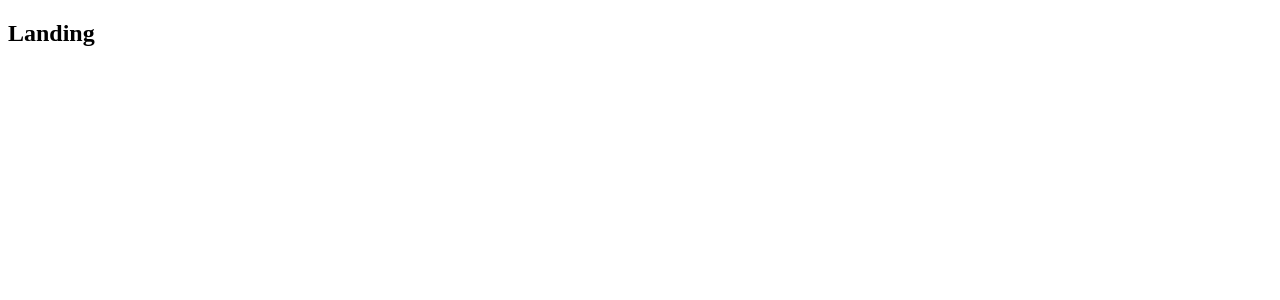
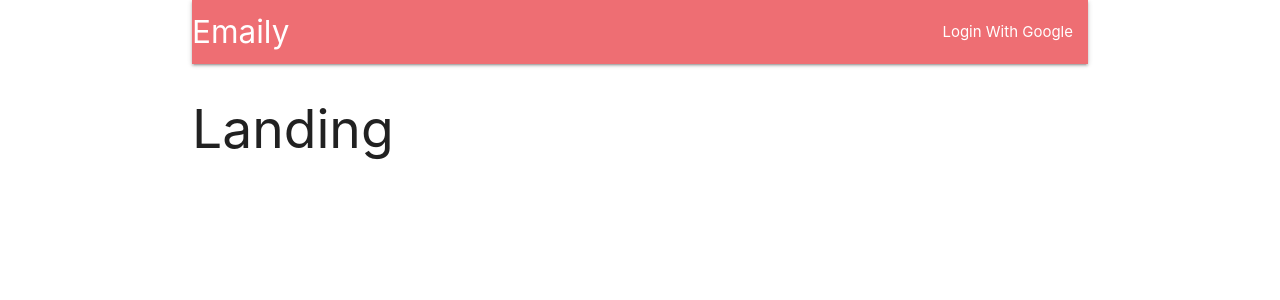
Before and after one commit to chanyu1/fullstack-node-with-react, a React (Create React App) app in the folder client/: page / in a window 1280 px wide. Shown: the top 300 px of the page. Built offline with nearby package versions, Linux system fonts and the light colour scheme.

Commit message:
Add actions

```diff
--- a/client/package.json
+++ b/client/package.json
@@ -7,12 +7,14 @@
     "@testing-library/react": "^11.2.7",
     "@testing-library/user-event": "^13.1.9",
     "http-proxy-middleware": "^2.0.0",
+    "materialize-css": "^1.0.0",
     "react": "^17.0.2",
     "react-dom": "^17.0.2",
     "react-redux": "^7.2.4",
     "react-router-dom": "^5.2.0",
     "react-scripts": "4.0.3",
     "redux": "^4.1.0",
+    "redux-thunk": "^2.3.0",
     "web-vitals": "^2.0.1"
   },
   "scripts": {
--- a/client/src/App.js
+++ b/client/src/App.js
@@ -1,20 +1,24 @@
 import React from "react";
-import { BrowserRouter, Switch, Route } from "react-router-dom";
+import { BrowserRouter, Route } from "react-router-dom";
 
-const Header = () => <h2>Header</h2>;
+import Header from "./components/Header";
+
+const Landing = () => <h2>Landing</h2>;
 const Dashboard = () => <h2>Dashboard</h2>;
 const SurveyNew = () => <h2>SurveyNew</h2>;
-const Landing = () => <h2>Landing</h2>;
 
 const App = () => {
   return (
-    <BrowserRouter>
-      <div>
-        <Switch>
-          <Route exact path="/" component={Landing}></Route>
-        </Switch>
-      </div>
-    </BrowserRouter>
+    <div className="container">
+      <BrowserRouter>
+        <div>
+          <Header />
+          <Route exact path="/" component={Landing} />
+          <Route exact path="/surveys" component={Dashboard} />
+          <Route exact path="/surveys/new" component={SurveyNew} />
+        </div>
+      </BrowserRouter>
+    </div>
   );
 };
 
--- /dev/null
+++ b/client/src/_actions/index.js
@@ -0,0 +1,6 @@
+import axios from "axios";
+import { FETCH_USER } from "./types";
+
+const fetchUser = () => {
+  axios.get("/api/current_user");
+};
--- /dev/null
+++ b/client/src/_actions/types.js
@@ -0,0 +1 @@
+export const FETCH_USER = "FETCH_USER";
--- /dev/null
+++ b/client/src/components/Header.js
@@ -0,0 +1,20 @@
+import React, { Component } from "react";
+
+class Header extends Component {
+  render() {
+    return (
+      <nav>
+        <div className="nav-wrapper">
+          <a className="left brand-logo">Emaily</a>
+          <ul className="right">
+            <li>
+              <a>Login With Google</a>
+            </li>
+          </ul>
+        </div>
+      </nav>
+    );
+  }
+}
+
+export default Header;
--- a/client/src/index.js
+++ b/client/src/index.js
@@ -1,7 +1,9 @@
+import "materialize-css/dist/css/materialize.min.css";
 import React from "react";
 import ReactDOM from "react-dom";
 import { Provider } from "react-redux";
 import { createStore, applyMiddleware } from "redux";
+import ReduxThunk from "redux-thunk";
 
 import App from "./App";
 import reducers from "./_reducers";
```
Also changed, not shown: 1 other file (tests, documents, lock files or other folders).
